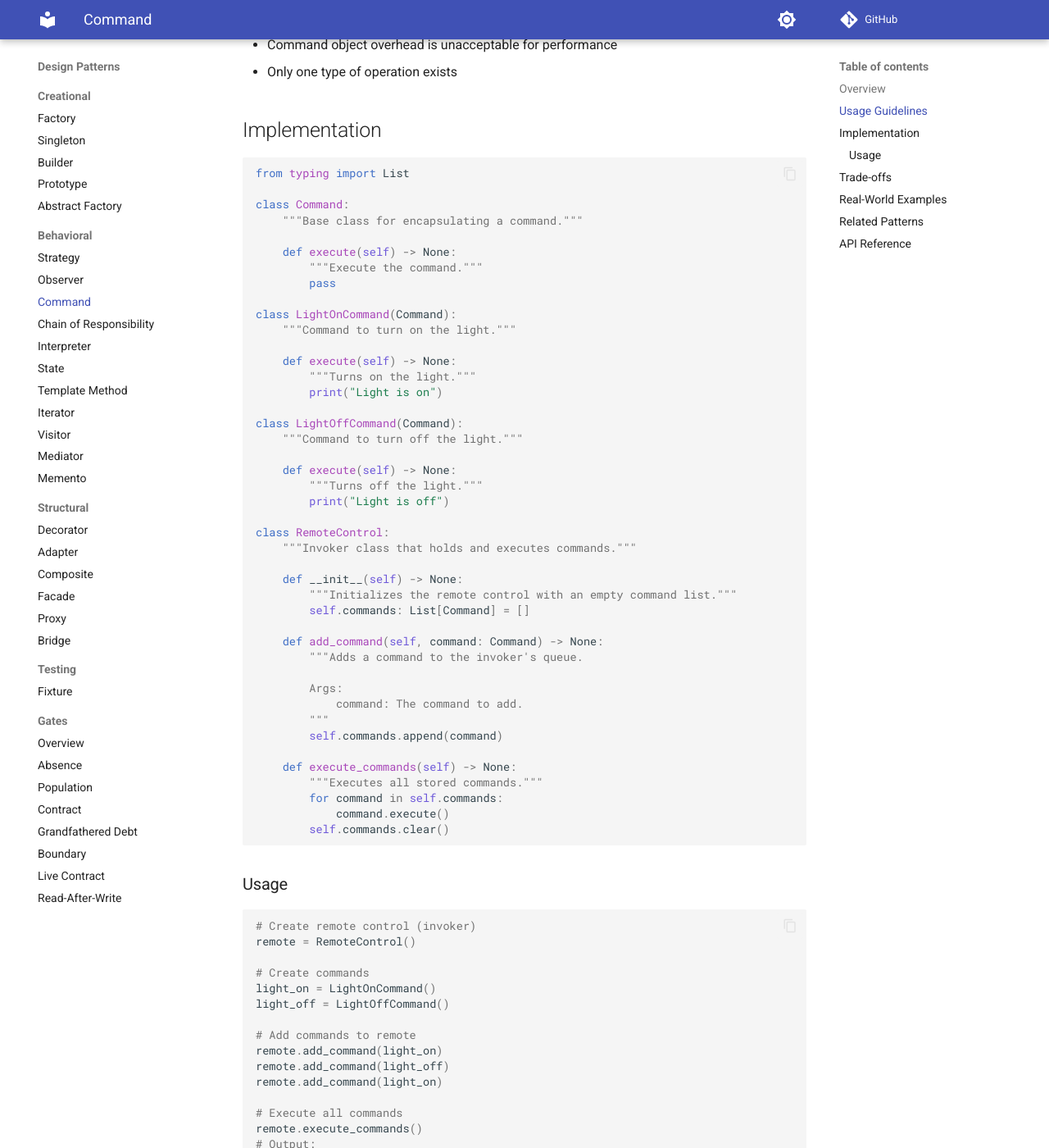
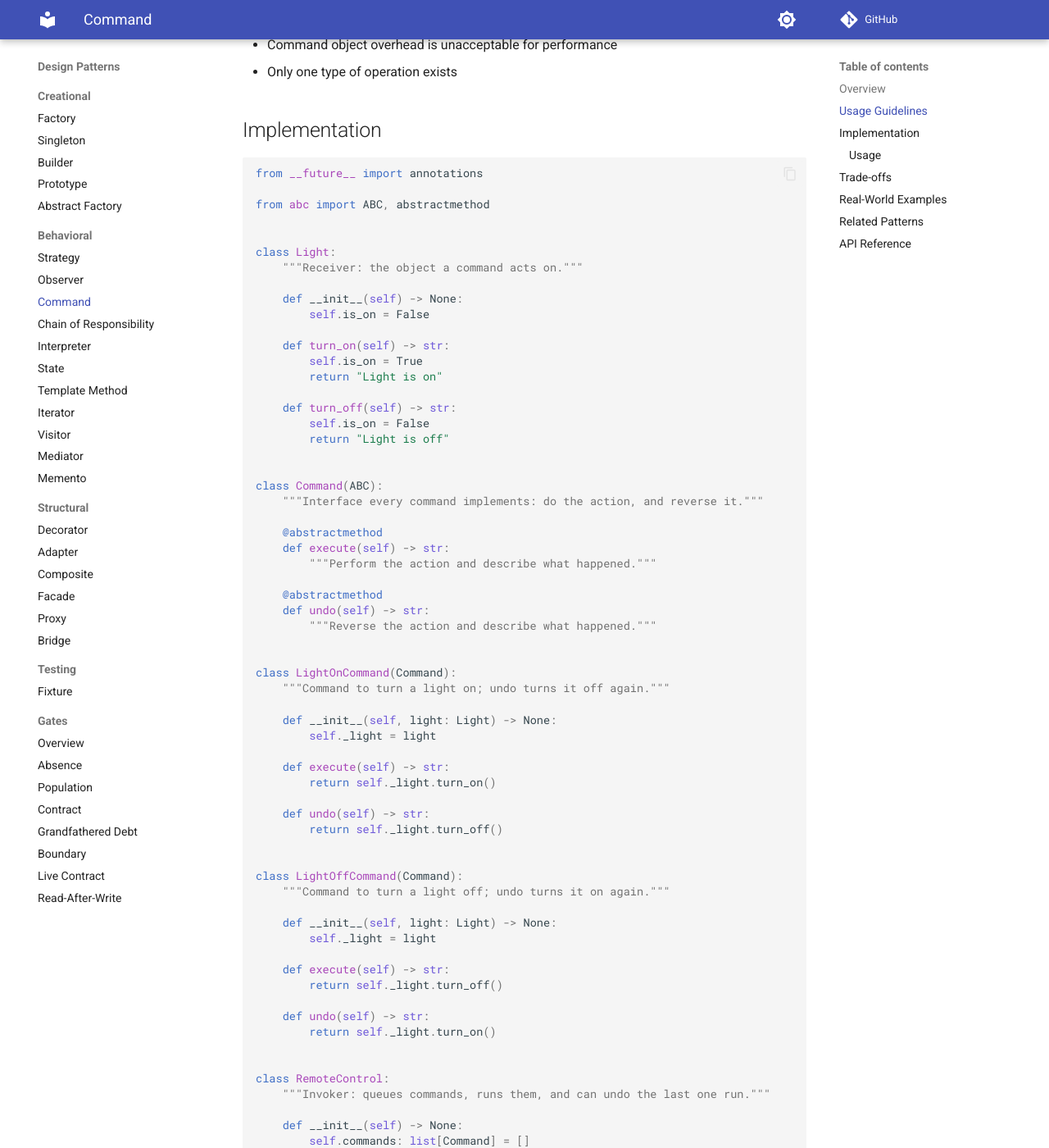
Before and after one commit to sorenwacker/DesignPatterns, an MkDocs documentation site: the page built from docs/patterns/behavioral/command.md, in a window 1280 px wide and 1400 px high, scrolled down 763 px. Shown: the whole window at 82% size. Built offline with MkDocs 1.6.1 and Material for MkDocs 9.7.7, drawn with Linux system fonts in a browser that asks for light colours; comment, search, counter and statistics services are not loaded; some of the changed text lies outside the part shown.

Commit message:
Give Command a receiver and undo so the pattern does what the docs claim

````diff
--- a/docs/patterns/behavioral/command.md
+++ b/docs/patterns/behavioral/command.md
@@ -25,73 +25,107 @@ Encapsulate a request as an object, thereby allowing for parameterization of cli
 ## Implementation
 
 ```python
-from typing import List
+from __future__ import annotations
 
-class Command:
-    """Base class for encapsulating a command."""
+from abc import ABC, abstractmethod
 
-    def execute(self) -> None:
-        """Execute the command."""
-        pass
+
+class Light:
+    """Receiver: the object a command acts on."""
+
+    def __init__(self) -> None:
+        self.is_on = False
+
+    def turn_on(self) -> str:
+        self.is_on = True
+        return "Light is on"
+
+    def turn_off(self) -> str:
+        self.is_on = False
+        return "Light is off"
+
+
+class Command(ABC):
+    """Interface every command implements: do the action, and reverse it."""
+
+    @abstractmethod
+    def execute(self) -> str:
+        """Perform the action and describe what happened."""
+
+    @abstractmethod
+    def undo(self) -> str:
+        """Reverse the action and describe what happened."""
+
 
 class LightOnCommand(Command):
-    """Command to turn on the light."""
+    """Command to turn a light on; undo turns it off again."""
 
-    def execute(self) -> None:
-        """Turns on the light."""
-        print("Light is on")
+    def __init__(self, light: Light) -> None:
+        self._light = light
+
+    def execute(self) -> str:
+        return self._light.turn_on()
+
+    def undo(self) -> str:
+        return self._light.turn_off()
+
 
 class LightOffCommand(Command):
-    """Command to turn off the light."""
+    """Command to turn a light off; undo turns it on again."""
 
-    def execute(self) -> None:
-        """Turns off the light."""
-        print("Light is off")
+    def __init__(self, light: Light) -> None:
+        self._light = light
+
+    def execute(self) -> str:
+        return self._light.turn_off()
+
+    def undo(self) -> str:
+        return self._light.turn_on()
+
 
 class RemoteControl:
-    """Invoker class that holds and executes commands."""
+    """Invoker: queues commands, runs them, and can undo the last one run."""
 
     def __init__(self) -> None:
-        """Initializes the remote control with an empty command list."""
-        self.commands: List[Command] = []
+        self.commands: list[Command] = []
+        self._history: list[Command] = []
 
     def add_command(self, command: Command) -> None:
-        """Adds a command to the invoker's queue.
-
-        Args:
-            command: The command to add.
-        """
         self.commands.append(command)
 
-    def execute_commands(self) -> None:
-        """Executes all stored commands."""
-        for command in self.commands:
-            command.execute()
+    def execute_commands(self) -> list[str]:
+        results = [command.execute() for command in self.commands]
+        self._history.extend(self.commands)
         self.commands.clear()
+        return results
+
+    def undo_last(self) -> str:
+        if not self._history:
+            return "Nothing to undo"
+        return self._history.pop().undo()
 ```
 
 ### Usage
 
 ```python
-# Create remote control (invoker)
+light = Light()
 remote = RemoteControl()
 
-# Create commands
-light_on = LightOnCommand()
-light_off = LightOffCommand()
+remote.add_command(LightOnCommand(light))
+remote.add_command(LightOffCommand(light))
+remote.add_command(LightOnCommand(light))
 
-# Add commands to remote
-remote.add_command(light_on)
-remote.add_command(light_off)
-remote.add_command(light_on)
+print(remote.execute_commands())  # ["Light is on", "Light is off", "Light is on"]
+print(light.is_on)                # True
 
-# Execute all commands
-remote.execute_commands()
-# Output:
-# Light is on
-# Light is off
-# Light is on
+print(remote.undo_last())         # "Light is off"
+print(light.is_on)                # False
+print(remote.undo_last())         # "Light is on"
+print(remote.undo_last())         # "Light is off"
+print(remote.undo_last())         # "Nothing to undo"
 ```
+
+The invoker never touches the light; it only knows that a command can be executed and undone. The receiver keeps the state, the command records how to change it and how to change it back, and the history in the invoker turns that into undo.
 
 ## Trade-offs
 
````
Also changed, not shown: 2 other files.
